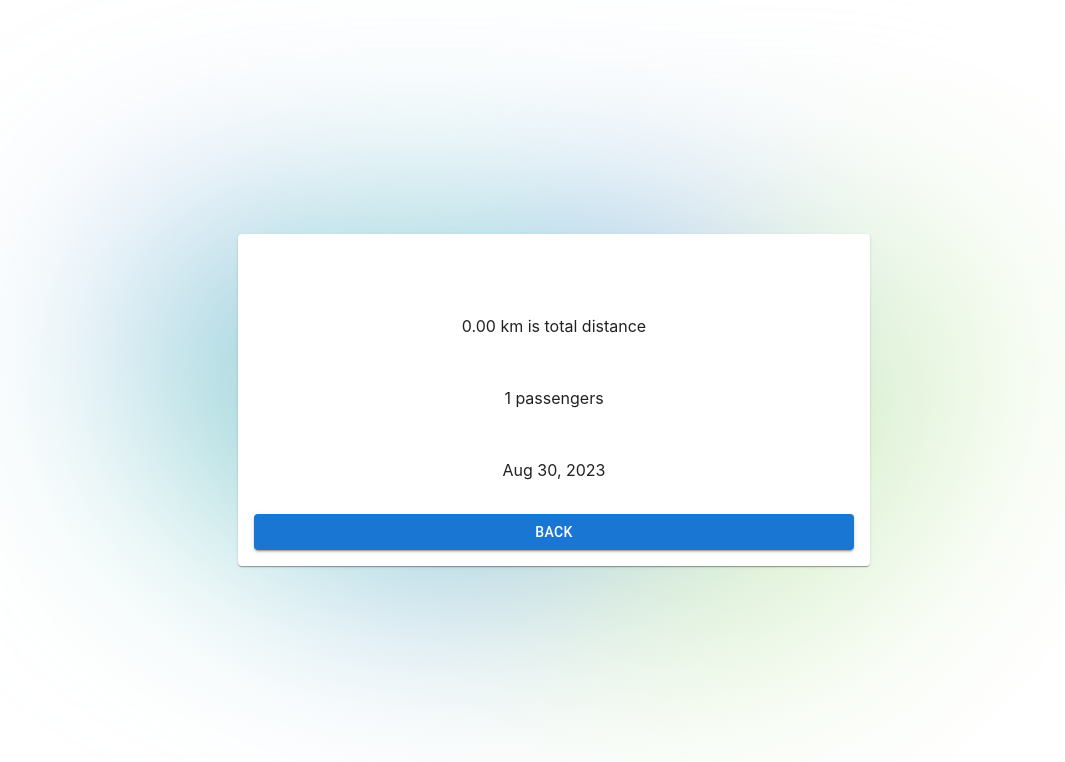
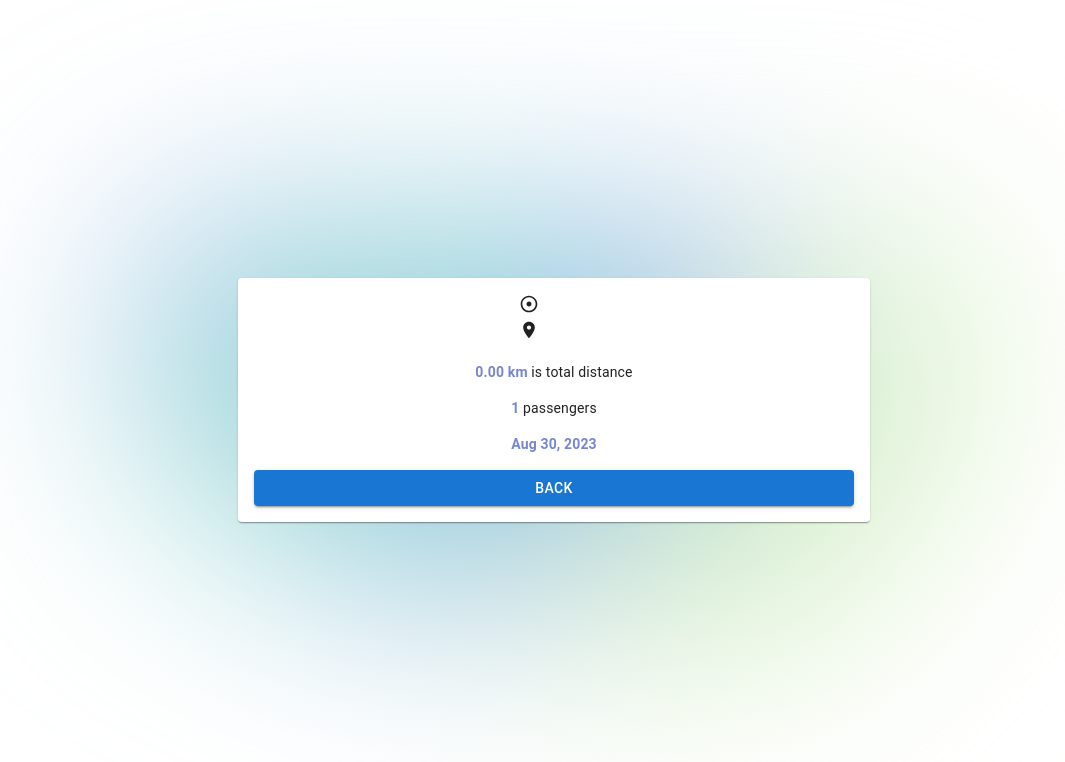
Before and after one commit to Kraxorax/Oizmo, a React (Vite) app: page /results in a window 1280 px wide. Shown: the top 762 px of the page, without its empty margins (86-1151 px from the left). Built offline with nearby package versions, Linux system fonts and the light colour scheme.

Commit message:
results going nicely

```diff
--- /dev/null
+++ b/src/components/SpanAccent.tsx
@@ -0,0 +1,5 @@
+import { ReactNode } from "react"
+
+export const SpanAccent = (props: { children: ReactNode }) => {
+  return <span className="accent">{props.children}</span>
+}
--- a/src/index.css
+++ b/src/index.css
@@ -55,6 +55,11 @@ button:hover {
   border-color: #646cff;
 }
 
+span.accent {
+  color: #7786D2;
+  font-weight: bold;
+}
+
 @media (prefers-color-scheme: light) {
   :root {
     color: #213547;
--- a/src/models/TravelRoute.ts
+++ b/src/models/TravelRoute.ts
@@ -1,3 +1,4 @@
+import dayjs from "dayjs"
 
 export type CityEntry = {
   name: string,
@@ -15,3 +16,9 @@ export const emptyTravelRoute: TravelRoute = {
   origin: { name: '' },
   destinations: [{ name: '' }],
 }
+
+export type TravelInfo = {
+  travelRoute: TravelRoute,
+  date: dayjs.Dayjs,
+  numberOfPassenges: number,
+}
--- a/src/pages/SearchResults.tsx
+++ b/src/pages/SearchResults.tsx
@@ -1,9 +1,14 @@
 import dayjs from "dayjs";
 import { useNavigate, useSearchParams } from "react-router-dom";
 import { TravelRoute, emptyTravelRoute } from "../models/TravelRoute";
-import { Button, Paper } from "@mui/material";
+import { Button, Grid, Paper, Typography } from "@mui/material";
 import { useEffect, useMemo, useState } from "react";
 import { getDistances } from "../services/FakeBacked";
+import { SpanAccent } from "../components/SpanAccent";
+import zip from 'lodash/zip'
+import AdjustIcon from '@mui/icons-material/Adjust';
+import MoreVertIcon from '@mui/icons-material/MoreVert';
+import PlaceIcon from '@mui/icons-material/Place';
 
 
 export const SearchResults = () => {
@@ -15,11 +20,11 @@ export const SearchResults = () => {
 
   const [distances, setDistances] = useState<number[]>([])
 
+  //TODO: use a loading state, kill useEffect
   useEffect(() => {
     const cities = [travelRoute.origin, ...travelRoute.destinations].map(city => city.name)
 
     getDistances(cities).then(distances => {
-      console.log('distances', distances)
       setDistances(distances)
     }).catch(error => {
       console.error('error', error)
@@ -29,13 +34,45 @@ export const SearchResults = () => {
 
   const totalDistance = distances.reduce((acc, distance) => acc + distance, 0).toFixed(2)
 
+  const distanceComponents = distances.map((distance, index) => (
+    <Grid item container key={index + distance} xs={12}>
+      <Grid item xs={5} sx={{ textAlign: 'right'}}>
+        {`${distance.toFixed(2)} km`}
+      </Grid>
+      <Grid item xs={1}>
+        <MoreVertIcon fontSize="small"/>
+      </Grid>
+      <Grid item xs={6} >
+      </Grid>
+    </Grid>
+  ))
+
+  const allCities = [travelRoute.origin.name, ...travelRoute.destinations.map(c => c.name)]
+
+  const cityComponents = allCities.map((city, index) => (
+    <Grid item container xs={12} key={index + city}>
+      <Grid item xs={5}></Grid>
+      <Grid item xs={1}>
+        {index < allCities.length - 1
+          ? <AdjustIcon fontSize="small"/>
+          : <PlaceIcon fontSize="small"/>}
+      </Grid>
+      <Grid item xs={6} sx={{ textAlign: 'left'}}>
+        {city}
+      </Grid>
+    </Grid>
+  ))
+
+  const citiesAndDistances = zip(cityComponents, distanceComponents)
+
   return (<Paper sx={{ p: 2, display: 'flex', flexDirection: 'column', gap: '1em', minWidth: '600px' }}>
-    <ul>
-      {distances.map((distance, index) => <li key={index}>{distance}</li>)}
-    </ul>
-    <p>{totalDistance} km is total distance</p>
-    <p>{numberOfPassengers} passengers</p>
-    <p>{date.format('MMM DD, YYYY')}</p>
+    <Grid container spacing={0}>
+      {citiesAndDistances}
+    </Grid>
+
+    <Typography variant="body2"><SpanAccent>{totalDistance} km</SpanAccent> is total distance</Typography>
+    <Typography variant="body2"><SpanAccent>{numberOfPassengers}</SpanAccent> passengers</Typography>
+    <Typography variant="body2"><SpanAccent>{date.format('MMM DD, YYYY')}</SpanAccent></Typography>
     <Button variant="contained" color="primary" onClick={() => navigate({ pathname: '/', search: searchParams.toString()})}>Back</Button>
   </Paper>);
 }
```
